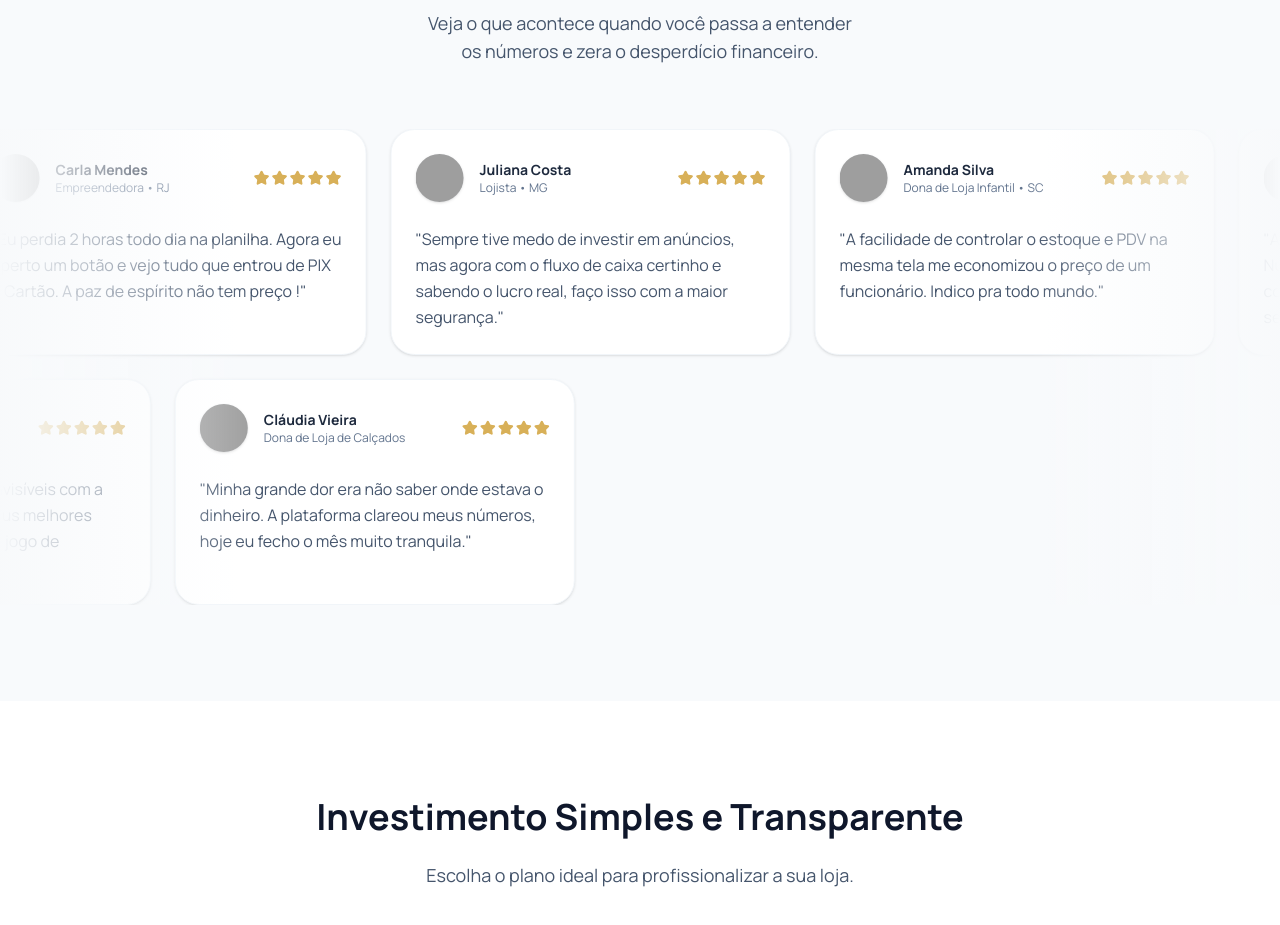
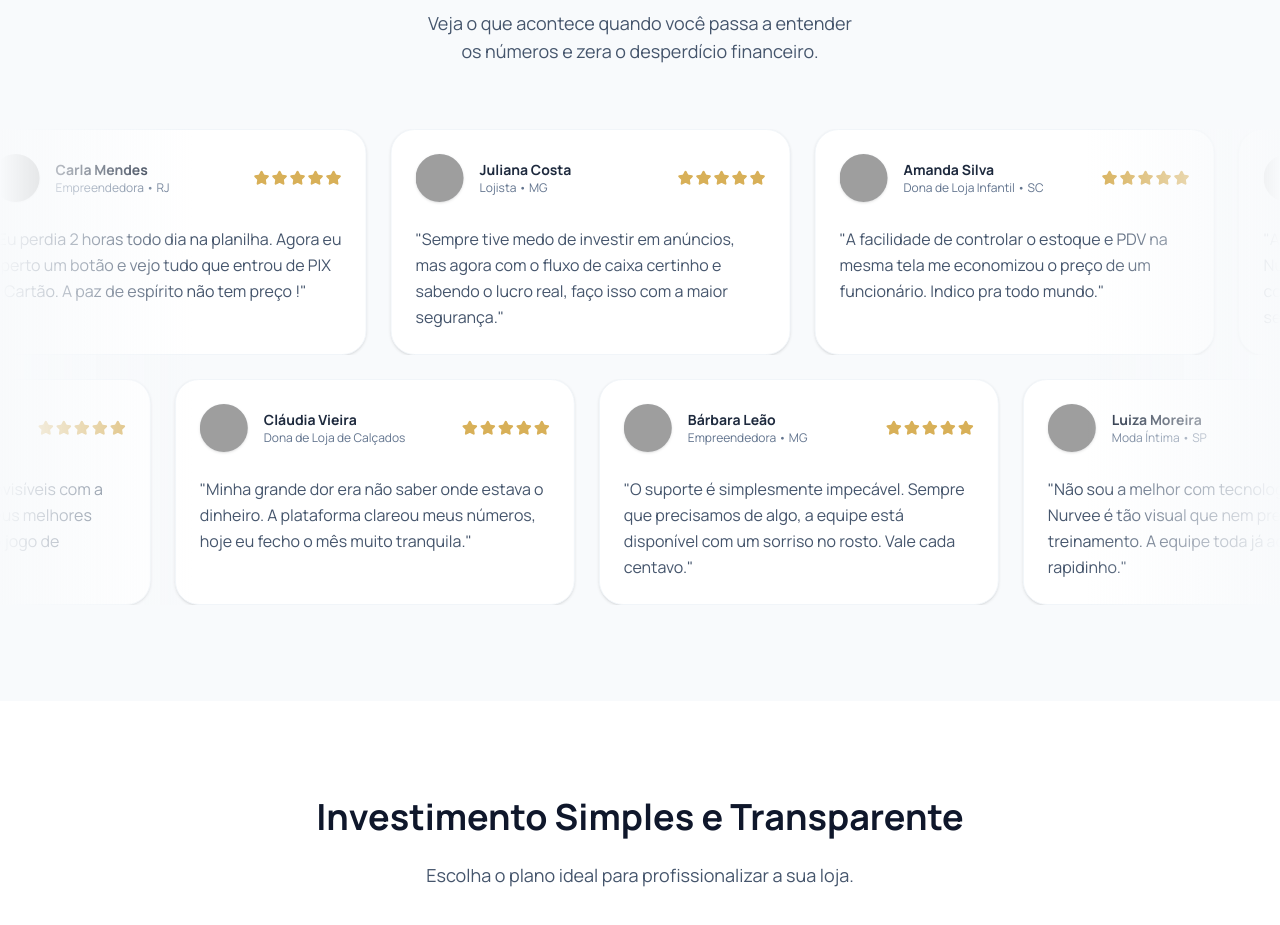
Before and after one commit to BrianSantos95/lpnurvee, a React (Vite) app: page / in a window 1280 px wide. Shown: the part 6840-7765 px from the top of the page. Built offline with nearby package versions, Linux system fonts and the light colour scheme; grey boxes are pictures that could not be loaded.

Commit message:
feat(testimonials): implement strictly seamless infinite marquee loop with css duplicate trick

```diff
--- a/src/App.tsx
+++ b/src/App.tsx
@@ -1050,11 +1050,14 @@ export default function App() {
         {/* Marquee Wrapper */}
         <div className="flex flex-col gap-6 relative w-full overflow-hidden">
           {/* Fading Edges */}
-          <div className="absolute inset-y-0 left-0 w-32 md:w-64 bg-gradient-to-r from-slate-50 to-transparent z-10 pointer-events-none"></div>
-          <div className="absolute inset-y-0 right-0 w-32 md:w-64 bg-gradient-to-l from-slate-50 to-transparent z-10 pointer-events-none"></div>
+          <div className="absolute inset-y-0 left-0 w-16 md:w-48 bg-gradient-to-r from-slate-50 to-transparent z-10 pointer-events-none"></div>
+          <div className="absolute inset-y-0 right-0 w-16 md:w-48 bg-gradient-to-l from-slate-50 to-transparent z-10 pointer-events-none"></div>
 
           {/* Row 1: Moving Left */}
-          <div className="flex w-max animate-[marquee_50s_linear_infinite] hover:[animation-play-state:paused] gap-6 px-3">
+          <div className="flex w-full overflow-hidden group">
+            {/* We render exactly 2 identical tracks side by side */}
+            {[0, 1].map((trackIdx) => (
+              <div key={trackIdx} className="flex shrink-0 animate-[marquee_50s_linear_infinite] group-hover:[animation-play-state:paused] gap-6 px-3" aria-hidden={trackIdx === 1 ? 'true' : 'false'}>
                 {[
                   { name: "Mariana Silveira", role: "Dona de Boutique • SP", text: "Antes eu achava que estava empatando. O Nurvee me mostrou que alguns produtos consumiam toda a minha margem. No mês seguinte que os cortei, meu lucro dobrou.", avatar: "https://images.unsplash.com/photo-1580489944761-15a19d654956?auto=format&fit=crop&q=80&w=150&h=150" },
                   { name: "Carla Mendes", role: "Empreendedora • RJ", text: "Eu perdia 2 horas todo dia na planilha. Agora eu aperto um botão e vejo tudo que entrou de PIX e Cartão. A paz de espírito não tem preço !", avatar: "https://images.unsplash.com/photo-1573496359142-b8d87734a5a2?auto=format&fit=crop&q=80&w=150&h=150" },
@@ -1086,9 +1089,13 @@ export default function App() {
                   </div>
                 ))}
               </div>
+            ))}
+          </div>
 
           {/* Row 2: Moving Right */}
-          <div className="flex w-max animate-[marquee-reverse_40s_linear_infinite] hover:[animation-play-state:paused] gap-6 px-3">
+          <div className="flex w-full overflow-hidden group">
+            {[0, 1].map((trackIdx) => (
+              <div key={trackIdx} className="flex shrink-0 animate-[marquee-reverse_40s_linear_infinite] group-hover:[animation-play-state:paused] gap-6 px-3" aria-hidden={trackIdx === 1 ? 'true' : 'false'}>
                 {[
                   { name: "Bárbara Leão", role: "Empreendedora • MG", text: "O suporte é simplesmente impecável. Sempre que precisamos de algo, a equipe está disponível com um sorriso no rosto. Vale cada centavo.", avatar: "https://images.unsplash.com/photo-1544005313-94ddf0286df2?auto=format&fit=crop&q=80&w=150&h=150" },
                   { name: "Luiza Moreira", role: "Moda Íntima • SP", text: "Não sou a melhor com tecnologia, mas o Nurvee é tão visual que nem precisei de treinamento. A equipe toda já acostumou rapidinho.", avatar: "https://images.unsplash.com/photo-1534528741775-53994a69daeb?auto=format&fit=crop&q=80&w=150&h=150" },
@@ -1117,6 +1124,8 @@ export default function App() {
                       </div>
                     </div>
                     <p className="text-slate-600 text-sm md:text-base leading-relaxed mt-2">"{node.text}"</p>
+                  </div>
+                ))}
               </div>
             ))}
           </div>
```
Lines whose indentation alone changed are shown as unchanged.
